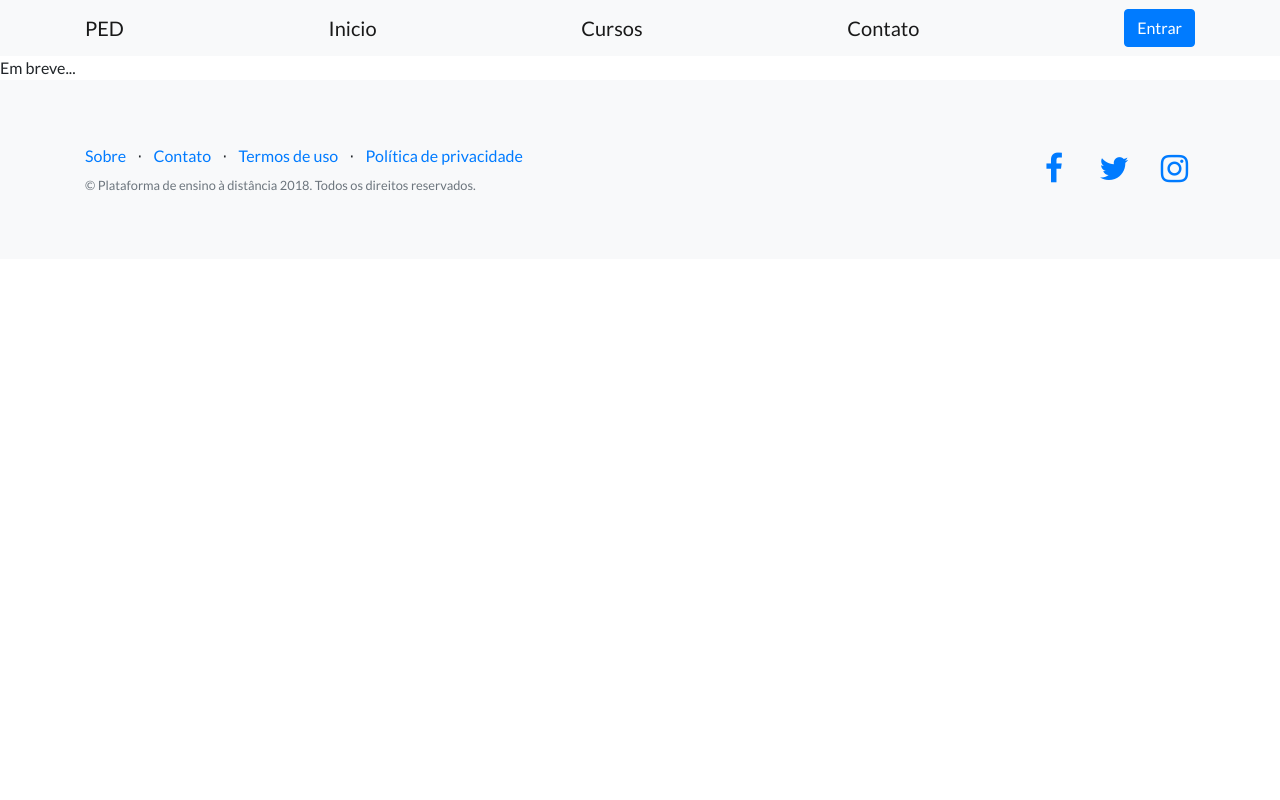
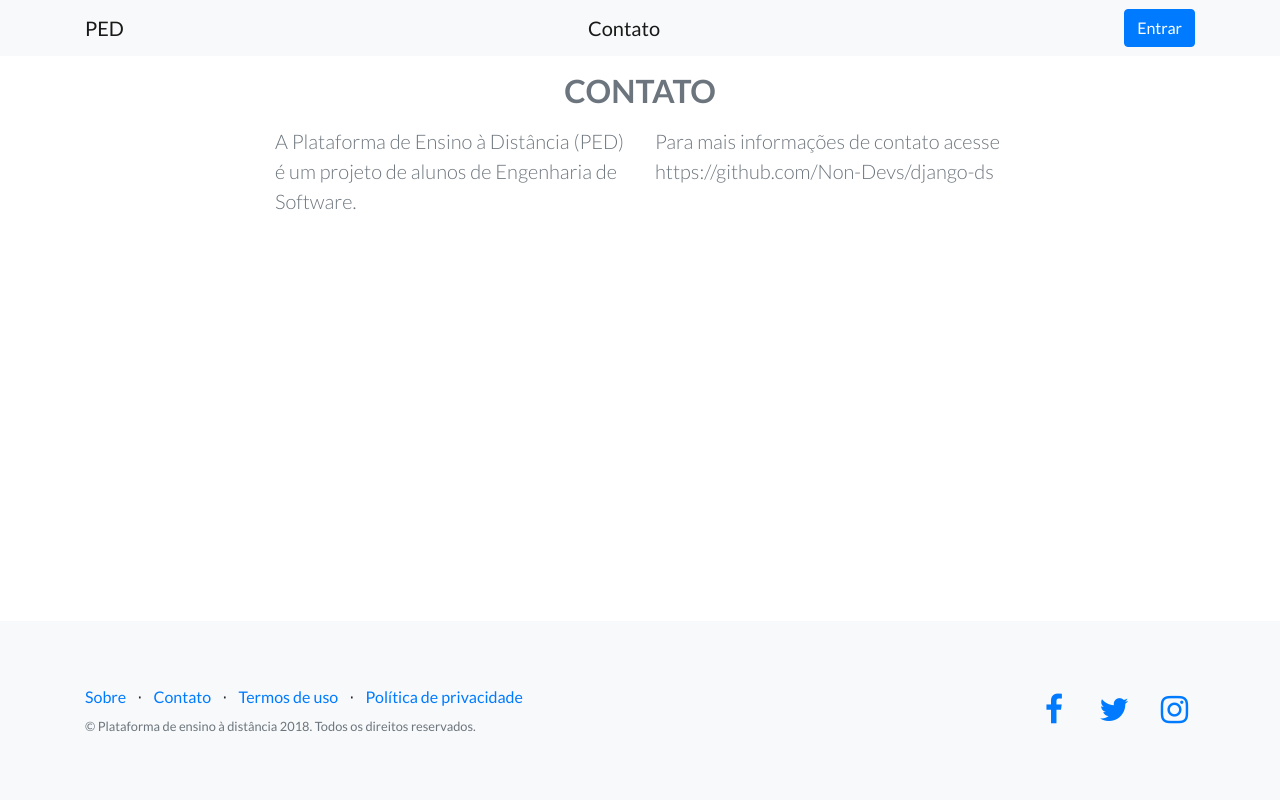
Before and after one commit to Non-Devs/django-ds, a Django app: page /contato/ in a window 1280 px wide. Run offline with Django 3.2, Linux system fonts and the light colour scheme; some libraries are stand-ins or nearby versions.

Commit message:
Melhorias gerais no template
Fazendo o footer ficar sempre em baixo

Alterando as imagens da home

Alterando a página 'sobre'

```diff
--- a/ped/core/static/css/landing-page.css
+++ b/ped/core/static/css/landing-page.css
@@ -1,5 +1,12 @@
 body {
   font-family: 'Lato', 'Helvetica Neue', Helvetica, Arial, sans-serif;
+    margin: 0 0 100px;
+    /* bottom = footer height */
+}
+
+html {
+    position: relative;
+    min-height: 100%;
 }
 
 h1,
@@ -15,7 +22,7 @@ h6 {
 header.masthead {
   position: relative;
   background-color: #343a40;
-  background: url("/img/bg-masthead.jpg") no-repeat center center;
+  background: url("/static/img/books.jpg") no-repeat center center;
   -webkit-background-size: cover;
   -moz-background-size: cover;
   -o-background-size: cover;
@@ -101,7 +108,7 @@ header.masthead h1 {
 .call-to-action {
   position: relative;
   background-color: #343a40;
-  background: url("/img/books.jpg") no-repeat center center;
+  background: url("/static/img/bg-masthead.jpg") no-repeat center center;
   -webkit-background-size: cover;
   -moz-background-size: cover;
   -o-background-size: cover;
@@ -123,4 +130,9 @@ header.masthead h1 {
 footer.footer {
   padding-top: 4rem;
   padding-bottom: 4rem;
+    position: absolute;
+    left: 0;
+    bottom: 0;
+    width: 100%;
+    overflow: hidden;
 }
--- a/ped/core/templates/base.html
+++ b/ped/core/templates/base.html
@@ -20,7 +20,7 @@
     <link href="https://fonts.googleapis.com/css?family=Lato:300,400,700,300italic,400italic,700italic" rel="stylesheet" type="text/css">
 
     <!-- Custom styles for this template -->
-    <link href="{% static 'css/landing-page.min.css' %}" rel="stylesheet">
+    <link href="{% static 'css/landing-page.css' %}" rel="stylesheet">
 
   </head>
 
@@ -30,8 +30,6 @@
     <nav class="navbar navbar-light bg-light navbar-static-top">
       <div class="container">
         <a class="navbar-brand" href="{% url 'home' %}">PED</a>
-        <a class="navbar-brand" href="{% url 'home' %}">Inicio</a>
-        <a class="navbar-brand" href="#">Cursos</a>
         <a class="navbar-brand" href="{%  url 'contact' %}">Contato</a>
         <a class="btn btn-primary" href="#">Entrar</a>
       </div>
--- a/ped/core/templates/contact.html
+++ b/ped/core/templates/contact.html
@@ -1,4 +1,18 @@
 {% extends "base.html" %}
 {% block content %}
-Em breve...
+
+<section class="mb-0 text-secondary " id="about">
+
+	  <div class="container">
+	    <p><h2 class="text-center text-uppercase"> Contato</h2></p>
+	    <div class="row">
+	      <div class="col-lg-4 ml-auto">
+	        <p class="lead">A Plataforma de Ensino à Distância (PED) é um projeto de alunos de Engenharia de Software.</p>
+	      </div>
+	      <div class="col-lg-4 mr-auto text-">
+	        <p class="lead">Para mais informações de contato acesse https://github.com/Non-Devs/django-ds</p>
+        </div>
+	    </div>
+	  </div>
+</section>
 {% endblock %}
```
